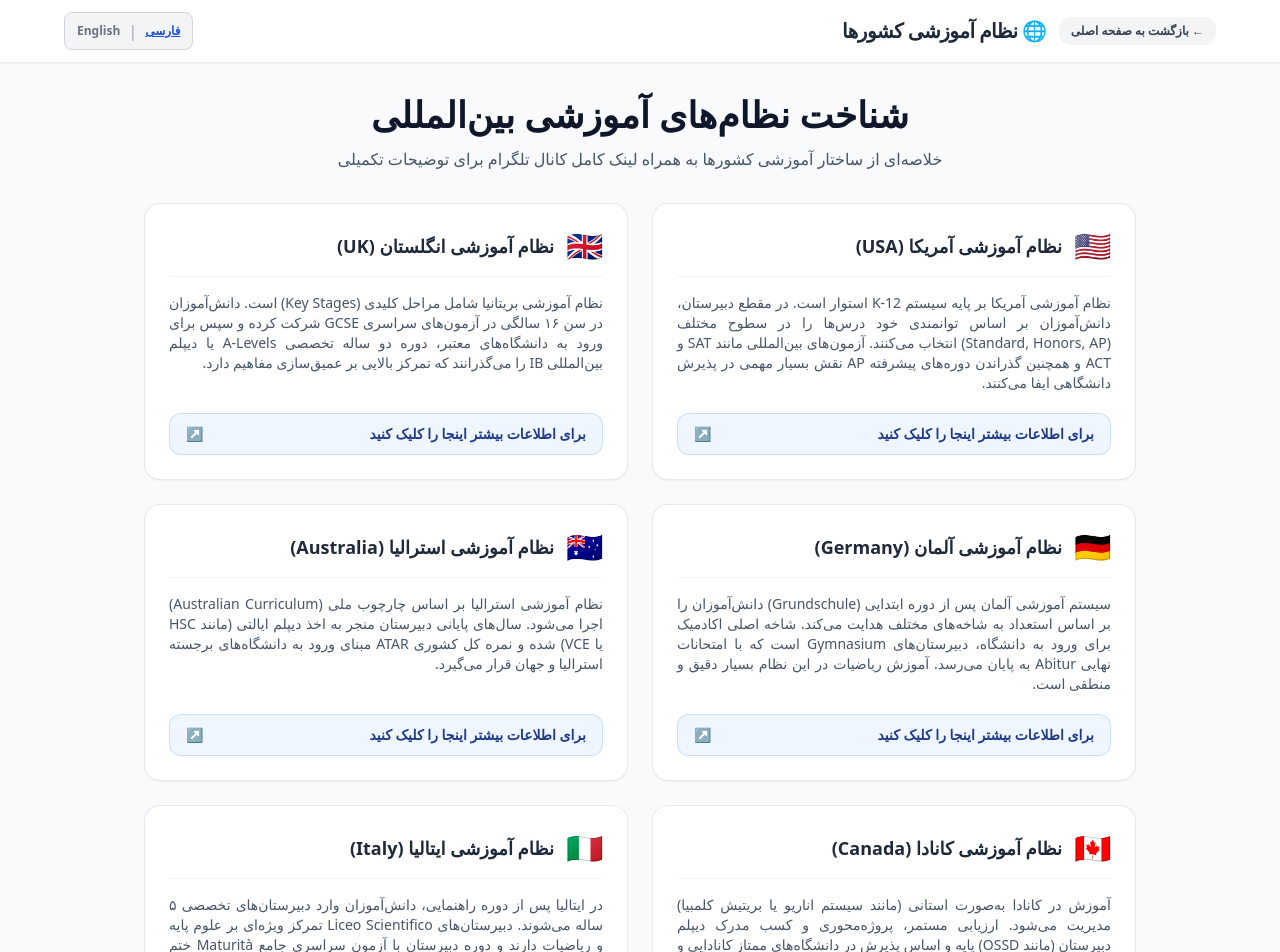
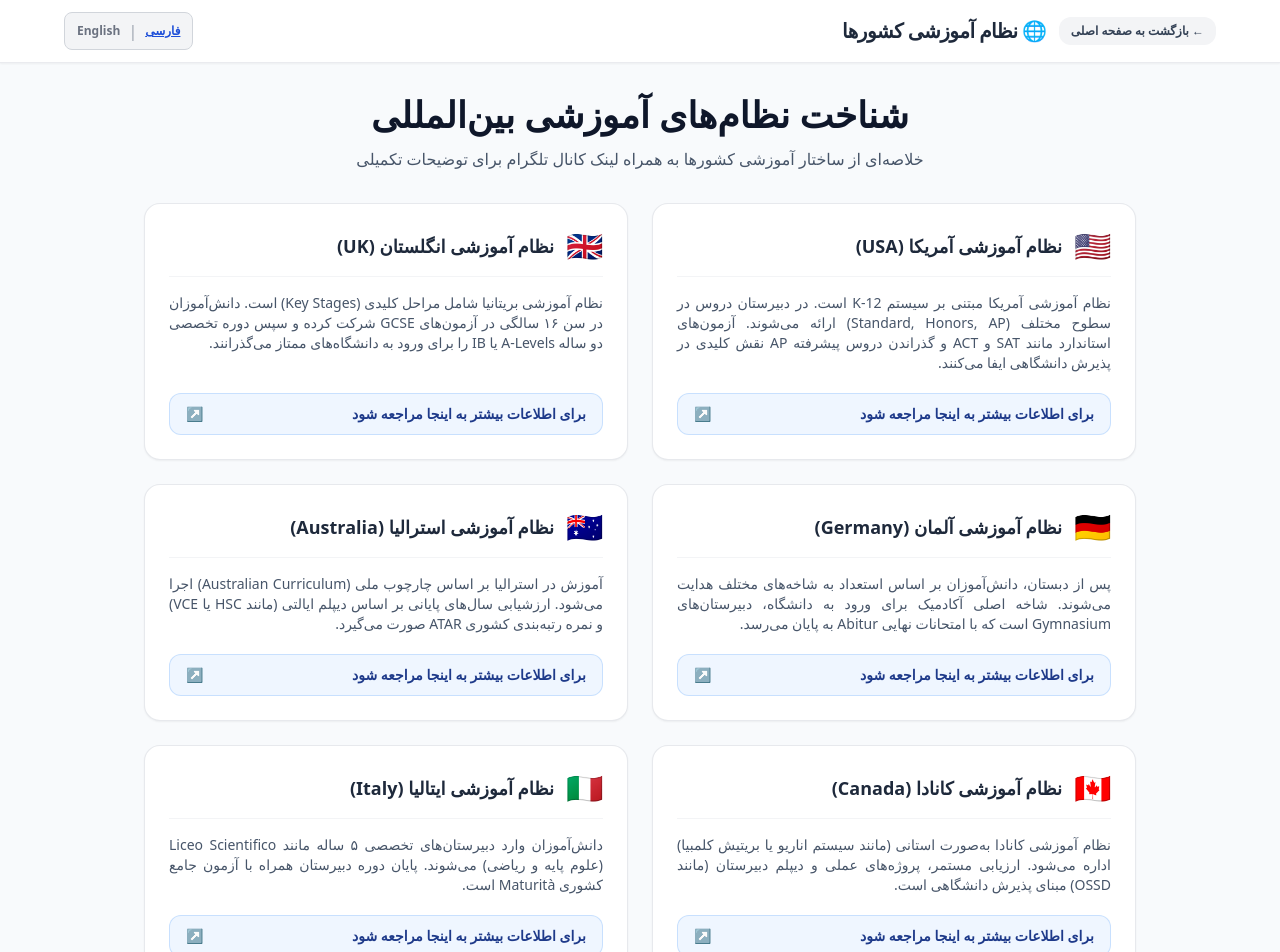
Before and after one commit to Hmohammadiz633/International-Mathematics-Site, a Next.js app: page /educational-systems in a window 1280 px wide. Shown: the top 952 px of the page. Built offline with nearby package versions, Linux system fonts and the light colour scheme.

Commit message:
Update page.js

```diff
--- a/app/educational-systems/page.js
+++ b/app/educational-systems/page.js
@@ -13,56 +13,56 @@ export default function EducationalSystemsPage() {
       countryFa: 'نظام آموزشی آمریکا (USA)',
       countryEn: 'US Educational System',
       link: 'https://t.me/International_Maths/379',
-      descriptionFa: 'نظام آموزشی آمریکا بر پایه سیستم K-12 استوار است. در مقطع دبیرستان، دانش‌آموزان بر اساس توانمندی خود درس‌ها را در سطوح مختلف (Standard, Honors, AP) انتخاب می‌کنند. آزمون‌های بین‌المللی مانند SAT و ACT و همچنین گذراندن دوره‌های پیشرفته AP نقش بسیار مهمی در پذیرش دانشگاهی ایفا می‌کنند.',
-      descriptionEn: 'The US education system is based on the K-12 framework. High school students choose courses at various levels (Standard, Honors, AP). Standardized tests like SAT/ACT and AP courses are crucial for university admissions.',
+      descriptionFa: 'نظام آموزشی آمریکا مبتنی بر سیستم K-12 است. در دبیرستان دروس در سطوح مختلف (Standard, Honors, AP) ارائه می‌شوند. آزمون‌های استاندارد مانند SAT و ACT و گذراندن دروس پیشرفته AP نقش کلیدی در پذیرش دانشگاهی ایفا می‌کنند.',
+      descriptionEn: 'The US system follows the K-12 structure. High schools offer courses at various levels (Standard, Honors, AP). Tests like SAT/ACT and AP courses play a vital role in university admissions.',
     },
     {
       flag: '🇬🇧',
       countryFa: 'نظام آموزشی انگلستان (UK)',
       countryEn: 'UK Educational System',
       link: 'https://t.me/International_Maths/297',
-      descriptionFa: 'نظام آموزشی بریتانیا شامل مراحل کلیدی (Key Stages) است. دانش‌آموزان در سن ۱۶ سالگی در آزمون‌های سراسری GCSE شرکت کرده و سپس برای ورود به دانشگاه‌های معتبر، دوره دو ساله تخصصی A-Levels یا دیپلم بین‌المللی IB را می‌گذرانند که تمرکز بالایی بر عمیق‌سازی مفاهیم دارد.',
-      descriptionEn: 'The UK system is structured into Key Stages. At age 16, students take GCSE exams, followed by two years of A-Levels or IB diploma preparing them for top-tier universities with deep subject specialization.',
+      descriptionFa: 'نظام آموزشی بریتانیا شامل مراحل کلیدی (Key Stages) است. دانش‌آموزان در سن ۱۶ سالگی در آزمون‌های GCSE شرکت کرده و سپس دوره تخصصی دو ساله A-Levels یا IB را برای ورود به دانشگاه‌های ممتاز می‌گذرانند.',
+      descriptionEn: 'The UK system is structured into Key Stages. At age 16, students take GCSE exams, followed by two specialized years of A-Levels or IB preparing them for top universities.',
     },
     {
       flag: '🇩🇪',
       countryFa: 'نظام آموزشی آلمان (Germany)',
       countryEn: 'Germany Educational System',
       link: 'https://t.me/International_Maths/375',
-      descriptionFa: 'سیستم آموزشی آلمان پس از دوره ابتدایی (Grundschule) دانش‌آموزان را بر اساس استعداد به شاخه‌های مختلف هدایت می‌کند. شاخه اصلی اکادمیک برای ورود به دانشگاه، دبیرستان‌های Gymnasium است که با امتحانات نهایی Abitur به پایان می‌رسد. آموزش ریاضیات در این نظام بسیار دقیق و منطقی است.',
-      descriptionEn: 'Germany tracks students after primary school. The academic track (Gymnasium) leads to the Abitur diploma required for university admission, focusing heavily on analytical and structured learning.',
+      descriptionFa: 'پس از دبستان، دانش‌آموزان بر اساس استعداد به شاخه‌های مختلف هدایت می‌شوند. شاخه اصلی آکادمیک برای ورود به دانشگاه، دبیرستان‌های Gymnasium است که با امتحانات نهایی Abitur به پایان می‌رسد.',
+      descriptionEn: 'After primary school, students enter tracked secondary schools. The academic track (Gymnasium) leads to the Abitur diploma required for university entrance.',
     },
     {
       flag: '🇦🇺',
       countryFa: 'نظام آموزشی استرالیا (Australia)',
       countryEn: 'Australia Educational System',
       link: 'https://t.me/International_Maths/299',
-      descriptionFa: 'نظام آموزشی استرالیا بر اساس چارچوب ملی (Australian Curriculum) اجرا می‌شود. سال‌های پایانی دبیرستان منجر به اخذ دیپلم ایالتی (مانند HSC یا VCE) شده و نمره کل کشوری ATAR مبنای ورود به دانشگاه‌های برجسته استرالیا و جهان قرار می‌گیرد.',
-      descriptionEn: 'Australia follows a national curriculum. Senior secondary years lead to state-specific certificates (such as HSC or VCE) and an ATAR score used for university entrance.',
+      descriptionFa: 'آموزش در استرالیا بر اساس چارچوب ملی (Australian Curriculum) اجرا می‌شود. ارزشیابی سال‌های پایانی بر اساس دیپلم ایالتی (مانند HSC یا VCE) و نمره رتبه‌بندی کشوری ATAR صورت می‌گیرد.',
+      descriptionEn: 'Australia follows a national curriculum. Senior high school leads to state certificates (e.g., HSC, VCE) and the ATAR score for university entry.',
     },
     {
       flag: '🇨🇦',
       countryFa: 'نظام آموزشی کانادا (Canada)',
       countryEn: 'Canada Educational System',
       link: 'https://t.me/International_Maths/302',
-      descriptionFa: 'آموزش در کانادا به‌صورت استانی (مانند سیستم اناریو یا بریتیش کلمبیا) مدیریت می‌شود. ارزیابی مستمر، پروژه‌محوری و کسب مدرک دیپلم دبیرستان (مانند OSSD) پایه و اساس پذیرش در دانشگاه‌های ممتاز کانادایی و بین‌المللی است.',
-      descriptionEn: 'Education in Canada is managed by provinces (e.g., Ontario Curriculum). Continuous assessment and high school diplomas (like OSSD) are key to entering top universities.',
+      descriptionFa: 'نظام آموزشی کانادا به‌صورت استانی (مانند سیستم اناریو یا بریتیش کلمبیا) اداره می‌شود. ارزیابی مستمر، پروژه‌های عملی و دیپلم دبیرستان (مانند OSSD) مبنای پذیرش دانشگاهی است.',
+      descriptionEn: 'Education in Canada is provincially managed (e.g., Ontario Curriculum). Continuous assessment and high school diplomas (e.g., OSSD) form the foundation for university entry.',
     },
     {
       flag: '🇮🇹',
       countryFa: 'نظام آموزشی ایتالیا (Italy)',
       countryEn: 'Italy Educational System',
       link: 'https://t.me/International_Maths/389',
-      descriptionFa: 'در ایتالیا پس از دوره راهنمایی، دانش‌آموزان وارد دبیرستان‌های تخصصی ۵ ساله می‌شوند. دبیرستان‌های Liceo Scientifico تمرکز ویژه‌ای بر علوم پایه و ریاضیات دارند و دوره دبیرستان با آزمون سراسری جامع Maturità ختم می‌شود.',
-      descriptionEn: 'Italian secondary education includes 5-year specialized high schools like Liceo Scientifico, focusing on mathematics and sciences, concluding with the national Maturità exam.',
+      descriptionFa: 'دانش‌آموزان وارد دبیرستان‌های تخصصی ۵ ساله مانند Liceo Scientifico (علوم پایه و ریاضی) می‌شوند. پایان دوره دبیرستان همراه با آزمون جامع کشوری Maturità است.',
+      descriptionEn: 'Secondary education includes specialized 5-year schools such as Liceo Scientifico. High school ends with the national Maturità exam.',
     },
     {
       flag: '🇹🇷',
       countryFa: 'نظام آموزشی ترکیه (Turkey)',
       countryEn: 'Turkey Educational System',
       link: 'https://t.me/International_Maths/395',
-      descriptionFa: 'نظام آموزشی ترکیه به‌صورت ۱۲ ساله (۴+۴+۴) است. مقطع دبیرستان شامل دبیرستان‌های عمومی، فن (علوم) و آناتولی است. ورود به دانشگاه‌های برتر ترکیه مستلزم موفقیت در آزمون سراسری و رقابتی YKS می‌باشد.',
-      descriptionEn: 'Turkey uses a 12-year (4+4+4) education model. High schools include Science and Anatolian schools, with university placement dependent on the competitive national YKS exam.',
+      descriptionFa: 'نظام آموزشی ترکیه به‌صورت ۱۲ ساله (۴+۴+۴) است. مقطع دبیرستان شامل مدارس Fen و Anadolu بوده و ورود به دانشگاه از طریق آزمون سراسری YKS انجام می‌پذیرد.',
+      descriptionEn: 'Turkey follows a 4+4+4 structure. High schools include Science and Anatolian High Schools, with university admission based on the YKS exam.',
     },
   ];
 
@@ -103,14 +103,14 @@ export default function EducationalSystemsPage() {
         </div>
       </header>
 
-      {/* بخش کارت‌های توضیحات کشورها */}
+      {/* بخش توضیحات و کارت‌های کشورها */}
       <section className="max-w-5xl mx-auto px-4 pt-8">
         <div className="text-center mb-8">
           <h2 className="text-2xl md:text-4xl font-black text-slate-900 mb-3">
-            {isFa ? 'شناخت نظام‌های آموزشی بین‌المللی' : 'Overview of Educational Systems'}
+            {isFa ? 'شناخت نظام‌های آموزشی بین‌المللی' : 'International Educational Systems'}
           </h2>
           <p className="text-slate-600 text-sm md:text-base">
-            {isFa ? 'خلاصه‌ای از ساختار آموزشی کشورها به همراه لینک کامل کانال تلگرام برای توضیحات تکمیلی' : 'Brief summaries with links to full posts on Telegram'}
+            {isFa ? 'خلاصه‌ای از ساختار آموزشی کشورها به همراه لینک کانال تلگرام برای توضیحات تکمیلی' : 'Summaries of educational systems with dedicated Telegram links'}
           </p>
         </div>
 
@@ -129,14 +129,13 @@ export default function EducationalSystemsPage() {
                 </p>
               </div>
 
-              {/* لینک اتصال به تلگرام */}
               <a
                 href={item.link}
                 target="_blank"
                 rel="noopener noreferrer"
                 className="w-full py-2.5 px-4 bg-blue-50 hover:bg-blue-100 text-blue-900 text-xs md:text-sm font-bold rounded-xl border border-blue-200/80 transition flex items-center justify-between group"
               >
-                <span>{isFa ? 'برای اطلاعات بیشتر اینجا را کلیک کنید' : 'Click here for more details'}</span>
+                <span>{isFa ? 'برای اطلاعات بیشتر به اینجا مراجعه شود' : 'Click here for more details'}</span>
                 <span className="text-blue-600 font-bold group-hover:translate-x-1 transition-transform">↗</span>
               </a>
             </div>
```
